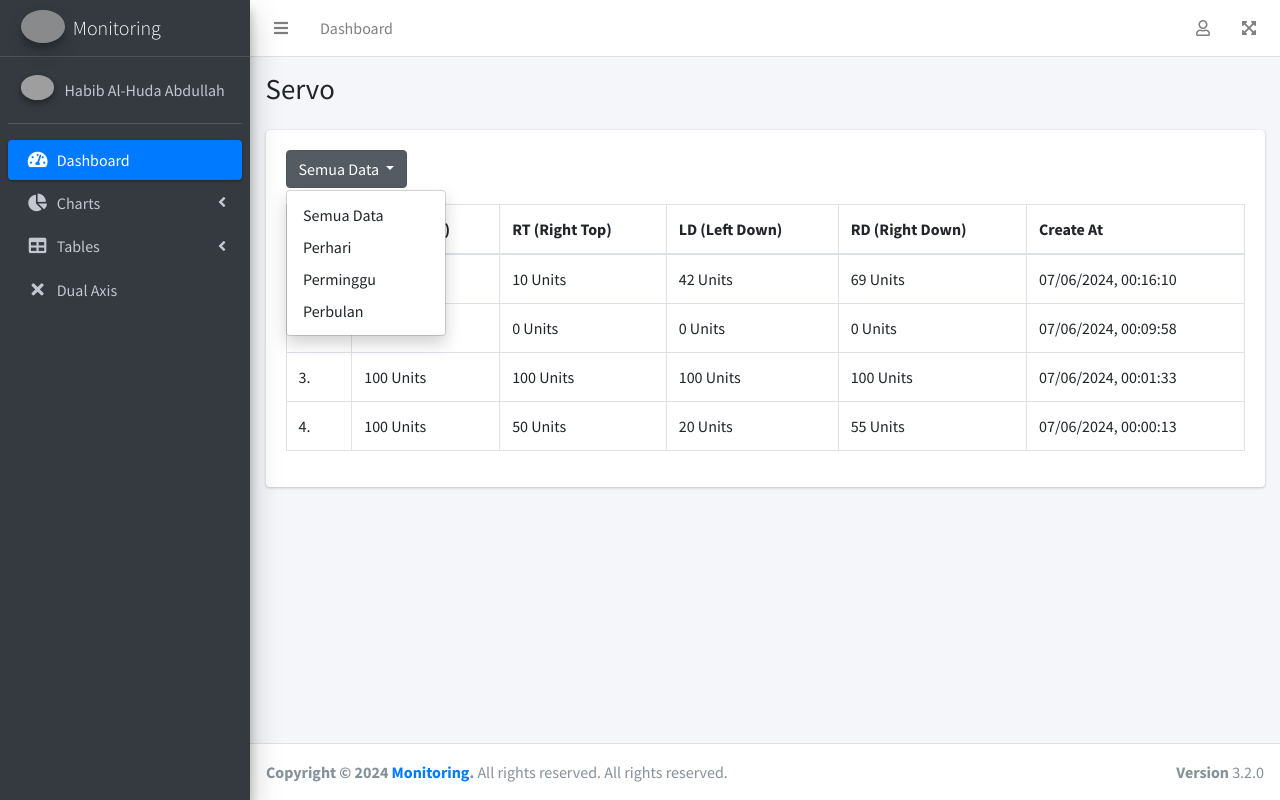
After one commit to hako-975/monitoring, a PHP site: page /servo.php in a window 1280 px wide, after a click on "Semua Data". The commit adds this page. Run offline with PHP 8.4, Linux system fonts and the light colour scheme; a user stored in the database is signed in; data comes from the database, SQL or seed files in the repository; some libraries are stand-ins or nearby versions; grey boxes are pictures that could not be loaded.

Commit message:
servo table

```diff
--- /dev/null
+++ b/fetch_data_array_servo_no_limit.php
@@ -0,0 +1,51 @@
+<?php
+require_once 'connection.php';
+
+// Get the filter from the query parameters
+$filter = isset($_GET['filter']) ? $_GET['filter'] : 'semua';
+
+// Prepare SQL query based on the filter
+switch ($filter) {
+    case 'perhari':
+        $sql_ldr = "SELECT * FROM ldr WHERE create_at >= CURDATE() ORDER BY create_at DESC;";
+        break;
+    case 'perminggu':
+        $sql_ldr = "SELECT * FROM ldr WHERE create_at >= DATE_SUB(CURDATE(), INTERVAL 1 WEEK) ORDER BY create_at DESC;";
+        break;
+    case 'perbulan':
+        $sql_ldr = "SELECT * FROM ldr WHERE create_at >= DATE_SUB(CURDATE(), INTERVAL 1 MONTH) ORDER BY create_at DESC;";
+        break;
+    case 'semua':
+    default:
+        $sql_ldr = "SELECT * FROM ldr ORDER BY create_at DESC;";
+        break;
+}
+
+$result_ldr = mysqli_query($connection, $sql_ldr);
+
+$label_servo_array = array();
+$lt_data = array();
+$rt_data = array();
+$ld_data = array();
+$rd_data = array();
+
+while ($data = mysqli_fetch_assoc($result_ldr)) {
+    $label_servo_array[] = date('d/m/Y, H:i:s', strtotime($data['create_at']));
+    $lt_data[] = $data['lt'] . " Units";
+    $rt_data[] = $data['rt'] . " Units";
+    $ld_data[] = $data['ld'] . " Units";
+    $rd_data[] = $data['rd'] . " Units";
+}
+
+$data_array = array(
+    'label_servo_array' => $label_servo_array,
+    'lt_array' => $lt_data,
+    'rt_array' => $rt_data,
+    'ld_array' => $ld_data,
+    'rd_array' => $rd_data
+);
+
+echo json_encode($data_array);
+
+mysqli_close($connection);
+?>
--- a/include/sidebar.php
+++ b/include/sidebar.php
@@ -85,15 +85,13 @@
                 <p>Arus dan Tegangan</p>
               </a>
             </li>
-
           </ul>
         </li>
-
         <li class="nav-item">
-          <a href="<?= implode('/', array_slice(explode('/', rtrim($_SERVER['PHP_SELF'], '/')), 0, 2)) . '/'; ?>calendar.php" class="nav-link ">
-            <i class="nav-icon far fa-calendar-alt"></i>
+          <a href="<?= implode('/', array_slice(explode('/', rtrim($_SERVER['PHP_SELF'], '/')), 0, 2)) . '/'; ?>servo.php" class="nav-link ">
+            <i class="nav-icon fas fa-times"></i>
             <p>
-              Calendar
+              Dual Axis
               <span class="badge badge-info right"></span>
             </p>
           </a>
--- /dev/null
+++ b/servo.php
@@ -0,0 +1,160 @@
+<?php
+
+require_once 'connection.php';
+
+checkLogin();
+
+$dataUserLogin = dataUserLogin();
+
+?>
+<!DOCTYPE html>
+<html lang="en">
+<head>
+  <meta charset="utf-8">
+  <meta name="viewport" content="width=device-width, initial-scale=1">
+  <title>Servo</title>
+  <link rel="icon" href="https://png.pngtree.com/png-clipart/20200225/original/pngtree-computer-static-graph-monitor-abstract-flat-color-icon-templa-png-image_5254061.jpg">
+  <!-- Google Font: Source Sans Pro -->
+  <link rel="stylesheet" href="https://fonts.googleapis.com/css?family=Source+Sans+Pro:300,400,400i,700&display=fallback">
+  <!-- Font Awesome -->
+  <link rel="stylesheet" href="plugins/fontawesome-free/css/all.min.css">
+  <!-- Theme style -->
+  <link rel="stylesheet" href="dist/css/adminlte.min.css">
+  <link href="plugins/datatables/dataTables.bootstrap4.min.css" rel="stylesheet">
+
+</head>
+<body class="hold-transition sidebar-mini">
+<div class="wrapper">
+  <!-- Navbar -->
+  <?php include_once 'include/navbar.php'; ?>
+  <!-- /.navbar -->
+
+  <!-- Main Sidebar Container -->
+  <?php include_once 'include/sidebar.php'; ?>
+
+  <!-- Content Wrapper. Contains page content -->
+  <div class="content-wrapper">
+    <!-- Content Header (Page header) -->
+    <section class="content-header">
+      <div class="container-fluid">
+        <div class="row mb-2">
+          <div class="col-sm-6">
+            <h1>Servo</h1>
+          </div>
+        </div>
+      </div><!-- /.container-fluid -->
+    </section>
+
+    <!-- Main content -->
+    <section class="content">
+      <div class="container-fluid">
+        <div class="row">
+          <div class="col-md-12">
+            <div class="card">
+              <!-- /.card-header -->
+              <div class="card-body">
+                <div class="form-group">
+                  <div class="dropdown">
+                    <button class="btn btn-secondary dropdown-toggle" type="button" data-toggle="dropdown" aria-expanded="false" id="filterButton">
+                      Semua Data
+                    </button>
+                    <div class="dropdown-menu">
+                      <a class="dropdown-item" href="#" onclick="setFilter('semua')">Semua Data</a>
+                      <a class="dropdown-item" href="#" onclick="setFilter('perhari')">Perhari</a>
+                      <a class="dropdown-item" href="#" onclick="setFilter('perminggu')">Perminggu</a>
+                      <a class="dropdown-item" href="#" onclick="setFilter('perbulan')">Perbulan</a>
+                    </div>
+                  </div>
+                </div>
+                <div id="tableContainer"></div>
+              </div>
+            </div>
+            <!-- /.card -->
+          </div>
+        </div>
+      </div><!-- /.container-fluid -->
+    </section>
+    <!-- /.content -->
+  </div>
+  <!-- /.content-wrapper -->
+  <?php include_once 'include/footer.php'; ?>
+
+</div>
+<!-- ./wrapper -->
+
+<!-- jQuery -->
+<script src="plugins/jquery/jquery.min.js"></script>
+<!-- Bootstrap 4 -->
+<script src="plugins/bootstrap/js/bootstrap.bundle.min.js"></script>
+<!-- AdminLTE App -->
+<script src="dist/js/adminlte.min.js"></script>
+<!-- AdminLTE for demo purposes -->
+<script src="plugins/datatables/jquery.dataTables.min.js"></script>
+<script src="plugins/datatables/dataTables.bootstrap4.min.js"></script>
+
+<script>
+let currentFilter = 'semua'; // Default filter
+
+function setFilter(filter) {
+    currentFilter = filter;
+    document.getElementById('filterButton').textContent = filter.charAt(0).toUpperCase() + filter.slice(1);
+    fetchRealTimeData();
+}
+
+function updateRealTimeTable(data) {
+    var tableContainer = $('#tableContainer');
+    tableContainer.empty(); // Clear existing data
+
+    var table = $('<table>').addClass('table table-bordered');
+    var thead = $('<thead>').appendTo(table);
+    var tbody = $('<tbody>').attr('id', 'dataBody').appendTo(table);
+
+    // Add table header
+    var headerRow = $('<tr>').appendTo(thead);
+    headerRow.append($('<th>').text('No.'));
+    headerRow.append($('<th>').text('LT (Left Top)'));
+    headerRow.append($('<th>').text('RT (Right Top)'));
+    headerRow.append($('<th>').text('LD (Left Down)'));
+    headerRow.append($('<th>').text('RD (Right Down)'));
+    headerRow.append($('<th>').text('Create At'));
+
+    // Loop through the data and populate the table rows
+    for (var i = 0; i < data.label_servo_array.length; i++) {
+        var row = $('<tr>');
+        row.append($('<td>').text(i + 1 + ".")); // No.
+        row.append($('<td>').text(data.lt_array[i])); // Arus
+        row.append($('<td>').text(data.rt_array[i])); // Tegangan
+        row.append($('<td>').text(data.ld_array[i])); // Tegangan
+        row.append($('<td>').text(data.rd_array[i])); // Tegangan
+        row.append($('<td>').text(data.label_servo_array[i])); // Create At
+        tbody.append(row); // Append row to table
+    }
+
+    // Append table to container
+    tableContainer.append(table);
+}
+
+// Function to fetch real-time data from server
+function fetchRealTimeData() {
+    $.ajax({
+        url: `fetch_data_array_servo_no_limit.php?filter=${currentFilter}`, // Path to server-side script with filter parameter
+        type: 'GET',
+        dataType: 'json',
+        success: function(data) {
+            updateRealTimeTable(data);
+            $('#dataTable').DataTable({
+              "destroy": true
+            });
+        },
+        error: function(xhr, status, error) {
+            console.error('Error fetching real-time data:', error);
+        }
+    });
+}
+
+// Fetch real-time data initially and then every 5 seconds
+fetchRealTimeData();
+setInterval(fetchRealTimeData, 5000); // Refresh data every 5 seconds
+</script>
+</body>
+</html>
```
Also changed, not shown: index.php (+0 -20 lines).
